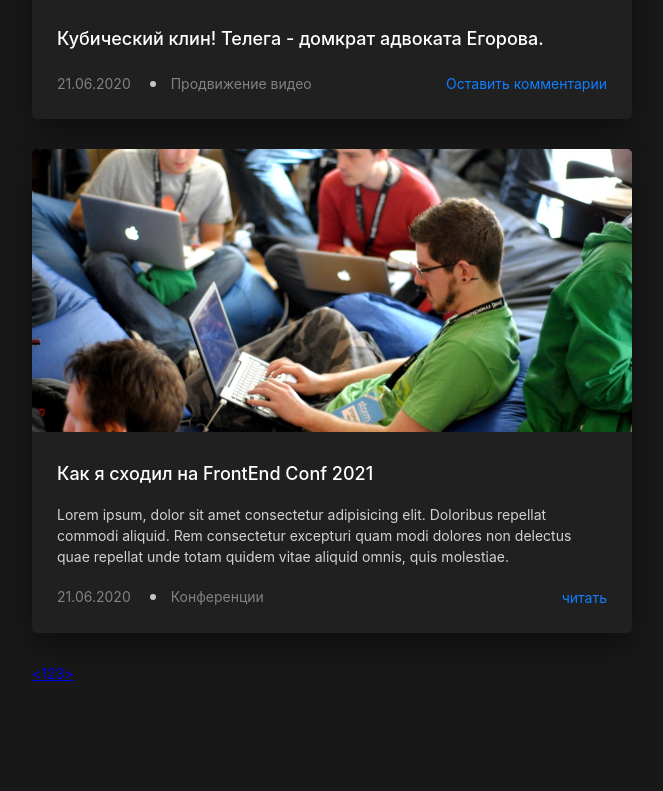
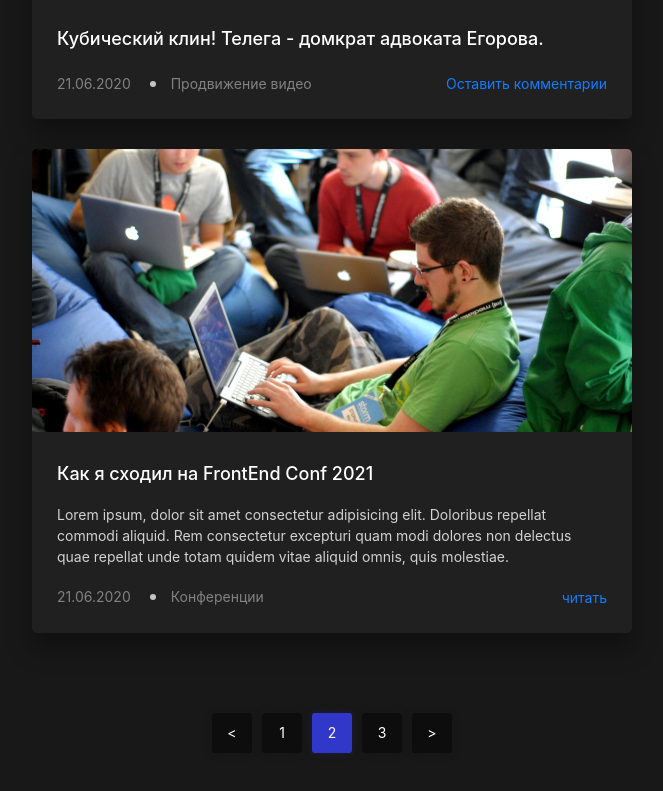
Before and after one commit to vitasgit/valak, a plain HTML site: page index.html in a window 1280 px wide. Shown: the part 1417-2208 px from the top of the page, without its empty margins (458-1121 px from the left). Before the commit the page ends 2181 px from the top, so only its background shows below. Drawn offline with Linux system fonts and the light colour scheme.

Commit message:
add pagination blcok

```diff
--- a/index.html
+++ b/index.html
@@ -443,7 +443,7 @@
 
 				<ul class="pagination">
 					<li class="pagination__item">
-						<a href="#">&lt</a>
+						<a class="pagination__link" href="#">&lt</a>
 					</li>
 
 					<li class="pagination__item">
@@ -451,7 +451,7 @@
 					</li>
 
 					<li class="pagination__item">
-						<a class="pagination__link" href="#">2</a>
+						<a class="pagination__link active" href="#">2</a>
 					</li>
 
 					<li class="pagination__item">
--- a/src/assets/sass/blocks/_pagination.scss
+++ b/src/assets/sass/blocks/_pagination.scss
@@ -1,3 +1,37 @@
 .pagination {
+	display: flex;
+	justify-content: center;
+	margin-top: 8rem;
 
+	&__item {
+		margin: 0 .5rem;
+	}
+
+	&__link {
+		display: flex;
+		align-items: center;
+		justify-content: center;
+
+		font-size: 1.4rem;
+		color: $white;
+
+		width: 40px;
+		height: 40px;
+
+		border-radius: 3px;
+		text-decoration: none;
+		background-color: #0d0d0d;
+		box-shadow: 0 0 10px rgba(#000, .15);
+
+		transition: background-color .2s ease-in-out;
+
+		&:hover {
+			background-color: lighten(#0d0d0d, 2%);
+		}
+
+		&.active {
+			background-color: $blue;
+			box-shadow: 0 0 10px rgba($blue, .15);
+		}
+	}
 }
```
Also changed, not shown: src/tpl/partials/post.html (+2 -2 lines), assets/css/style.css, assets/css/style.min.css.
